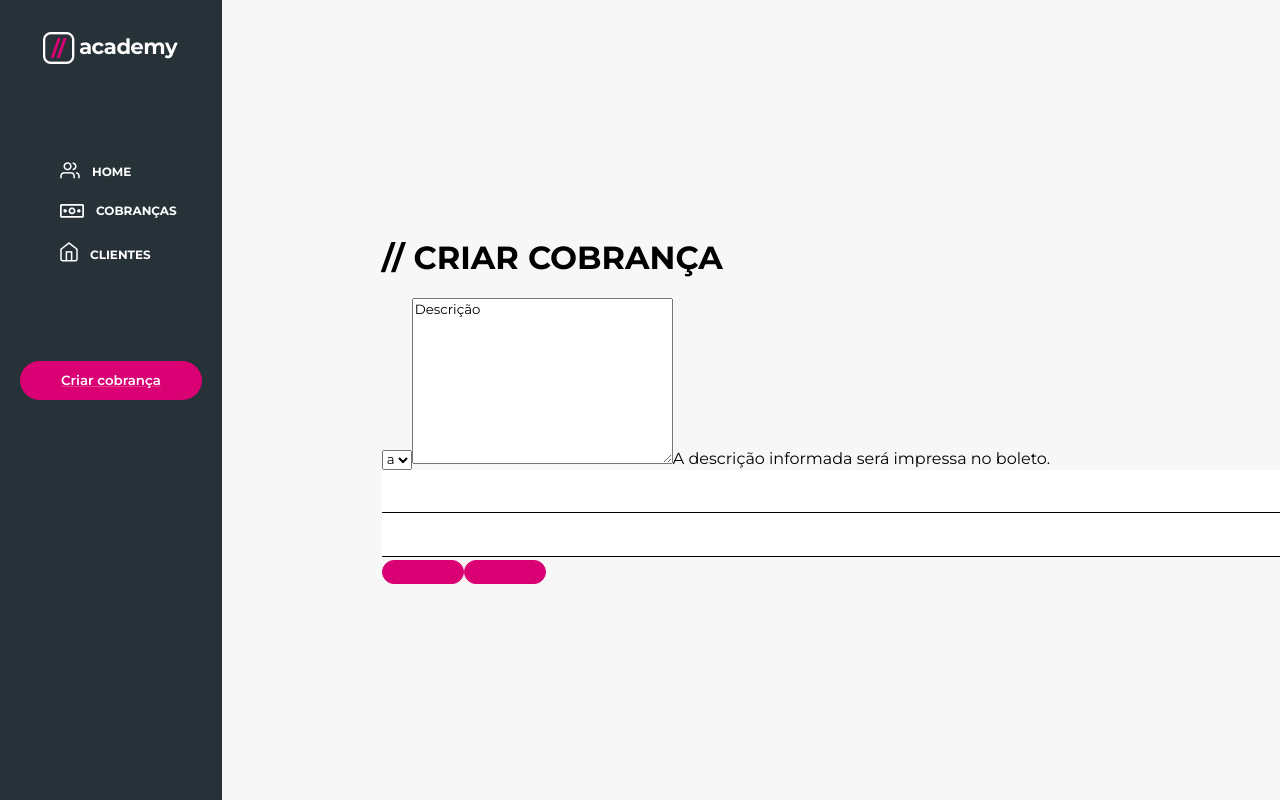
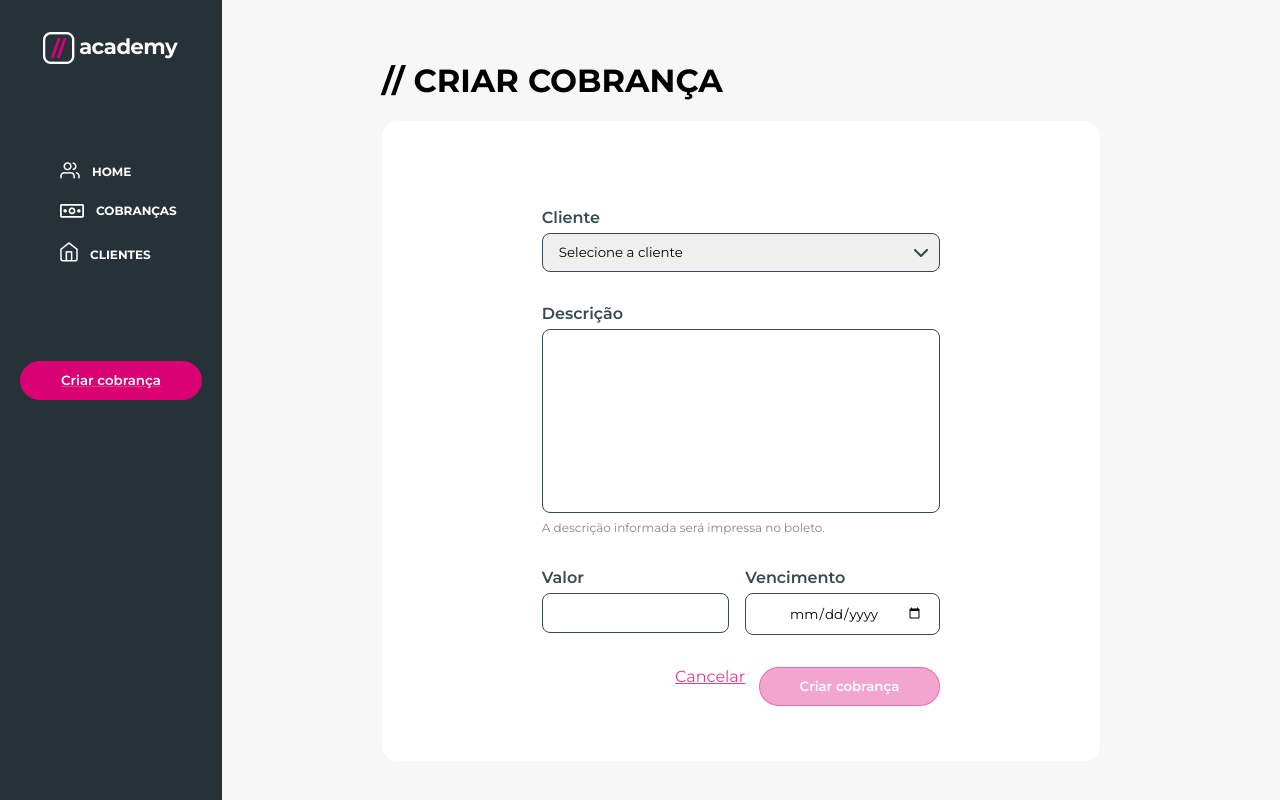
Before and after one commit to buxexalg/desafio-modulo4-frontend, a React (Create React App) app: page /criar-cobranca in a window 1280 px wide. Built offline with nearby package versions, Linux system fonts and the light colour scheme.

Commit message:
funcionalidade: página criar cobrança

```diff
--- a/src/pages/CriarCobranca/index.jsx
+++ b/src/pages/CriarCobranca/index.jsx
@@ -6,42 +6,115 @@ import { useForm } from 'react-hook-form';
 import './styles.css';
 import { ContextoToken } from '../../App';
 import { NavBar } from '../../components/navBar/navBar';
-import { InputLogin } from '../../components/inputLogin/inputLogin';
 import { BotaoLogin } from '../../components/botaoLogin/botaoLogin';
 
 export function CriarCobranca() {
 	const { token, setToken } = React.useContext(ContextoToken);
 
-	const { register, handleSubmit } = useForm();
+	const { register, handleSubmit, errors, trigger } = useForm({
+		mode: 'all',
+	});
+
+	const clienteInputRef = React.useRef();
+	const descricaoInputRef = React.useRef();
+	const valorInputRef = React.useRef();
+	const vencimentoInputRef = React.useRef();
+
+	React.useEffect(() => trigger(), [trigger]);
+
+	const qtdErros = Object.keys(errors).length;
+
 	return (
 		<div className="paginaCriarCobranca">
 			<NavBar />
 			<div className="conteudoCriarCobranca">
 				<h1>{'// CRIAR COBRANÇA'}</h1>
-				<div className="formCobranca">
-					<form>
-						<select name="Clientes" id="clientes">
-							<option value="a">a</option>
+				<div className="formCriarCobranca">
+					<form
+						onSubmit={handleSubmit(async (dados) => {
+							console.log(dados);
+						})}
+					>
+						<label>
+							<span> Cliente</span> <br />
+							<select
+								name="Clientes"
+								id="clientes"
+								className="selectCriarCobrancas"
+								ref={(element) => {
+									clienteInputRef.current = element;
+									register({
+										required: true,
+										validate: () => element.checkValidity(),
+									})(element);
+								}}
+							>
+								<option value="" disabled selected>
+									Selecione a cliente
+								</option>
 								<option value="a">a</option>
 								<option value="a">a</option>
 								<option value="a">a</option>
 							</select>
+						</label>
+						<label>
+							<span>Descrição</span> <br />
 							<textarea
 								name="Descrição"
 								id="descricao"
 								cols="30"
 								rows="10"
-						>
-							Descrição
-						</textarea>
-						<span>
+								ref={(element) => {
+									descricaoInputRef.current = element;
+									register({
+										required: true,
+										validate: () => element.checkValidity(),
+									})(element);
+								}}
+							></textarea>
+							<br />
+							<span className="descricaoTextarea">
 								A descrição informada será impressa no boleto.
 							</span>
-						<InputLogin />
-						<InputLogin />
-						<div>
-							<BotaoLogin />
-							<BotaoLogin />
+						</label>
+						<div className="finzinho">
+							<label>
+								<span> Valor </span> <br />
+								<input
+									type="money"
+									name="valor"
+									ref={(element) => {
+										valorInputRef.current = element;
+										register({
+											required: true,
+											validate: () =>
+												element.checkValidity(),
+										})(element);
+									}}
+								/>
+							</label>
+							<label>
+								<span>Vencimento</span> <br />
+								<input
+									type="date"
+									name="vencimento"
+									ref={(element) => {
+										vencimentoInputRef.current = element;
+										register({
+											required: true,
+											validate: () =>
+												element.checkValidity(),
+										})(element);
+									}}
+								/>
+							</label>
+						</div>
+						<div className="botoesCriarCobranca">
+							<a href="/home">Cancelar</a>
+							<BotaoLogin
+								disable={qtdErros > 0}
+								conteudo="Criar cobrança"
+							/>
 						</div>
 					</form>
 				</div>
```
Lines whose indentation alone changed are shown as unchanged.
